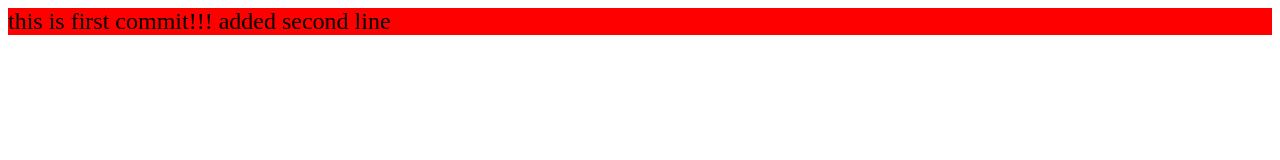
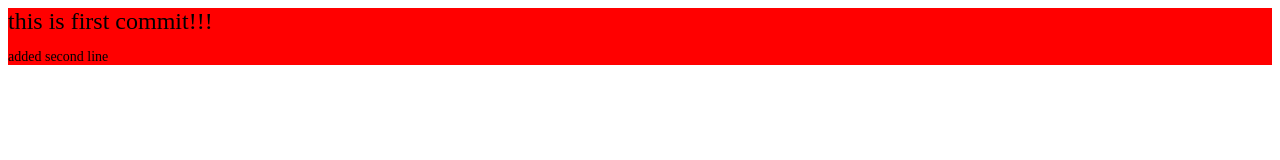
Before and after one commit to YevgeniyVasylets/yevgeniyvasylets.github.io, a plain HTML site: page index.html in a window 1280 px wide. Drawn offline with Linux system fonts and the light colour scheme.

Commit message:
Update index.html

```diff
--- a/index.html
+++ b/index.html
@@ -8,12 +8,16 @@
         font-size: 24px;
         background-color: red;
       }
+      p{
+        font-size:14px;
+      }
+
     </style>
   </head>
   <body>
   <div class="">
     this is first commit!!!
-    added second line
+    <p>added second line</p>
   </div>
 
   </body>
```
